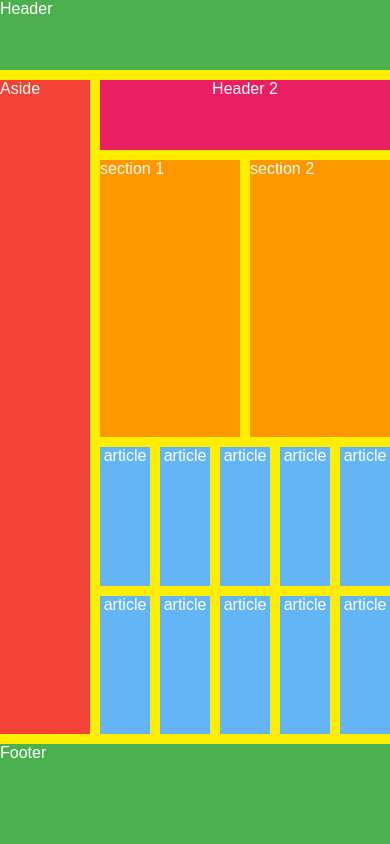
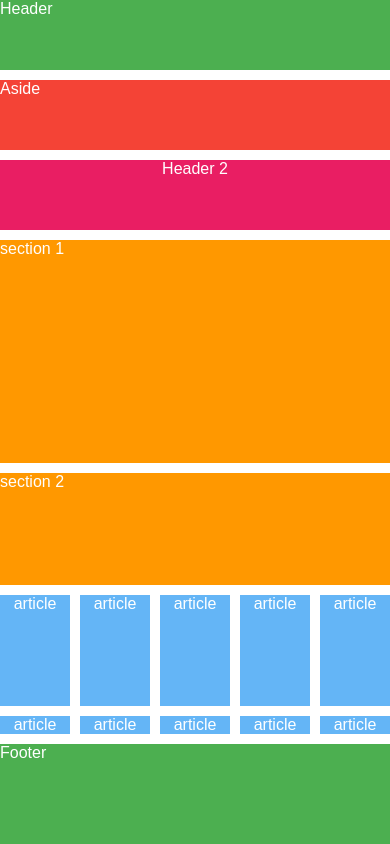
Before and after one commit to annacano0/M09-Responsive, a plain HTML site: page index.html in a window 390 px wide. Drawn offline with Linux system fonts and the light colour scheme.

Commit message:
add: incomplete reactive css

```diff
--- a/styles.css
+++ b/styles.css
@@ -76,7 +76,6 @@ article {
 
 /*BIG SCREEN*/
 body {
-  background-color: #3cff00;
   grid-template-areas:
     "header header header header"
     "aside main main main"
@@ -102,26 +101,18 @@ main {
 
 /*TABLET SCREEN*/
 @media (max-width: 801px) {
-  body {
-    background-color: #ff9800;
-    grid-template-areas:
-      "header header header header"
-      "aside main main main"
-      "footer footer footer footer";
-    grid-template-rows: 70px 1fr 100px;
-    grid-template-columns: 1fr 3fr;
-  }
-
   main {
     grid-template-areas:
       "main-header main-header"
-      "section1 section2"
+      "section1 section1"
+      "section2 section2"
       "article1 article1"
       "article2 article2";
-    grid-template-rows: 70px 2fr 1fr 1fr;
+    grid-template-rows: 70px 1.5fr 1.5fr 1fr 1fr;
     grid-template-columns: 1fr 1fr;
   }
 
+  /*TODO: arreglar el display de los articulos*/
   .article-container1,
   .article-container2 {
     grid-template-columns: repeat(5, 1fr);
@@ -131,25 +122,26 @@ main {
 /*MOBILE SCREEN*/
 @media (max-width: 480px) {
   body {
-    background-color: #ffee00;
     grid-template-areas:
-      "header header header header"
-      "aside main main main"
-      "footer footer footer footer";
-    grid-template-rows: 70px 1fr 100px;
-    grid-template-columns: 1fr 3fr;
+      "header"
+      "aside"
+      "main"
+      "footer";
+    grid-template-columns: auto;
+    grid-template-rows: 70px 70px 1fr 100px;
   }
 
   main {
     grid-template-areas:
       "main-header main-header"
-      "section1 section2"
+      "section1 section1"
+      "section2 section2"
       "article1 article1"
       "article2 article2";
     grid-template-rows: 70px 2fr 1fr 1fr;
     grid-template-columns: 1fr 1fr;
   }
-
+  /*TODO: arreglar el display de los articulos*/
   .article-container1,
   .article-container2 {
     grid-template-columns: repeat(5, 1fr);
```
